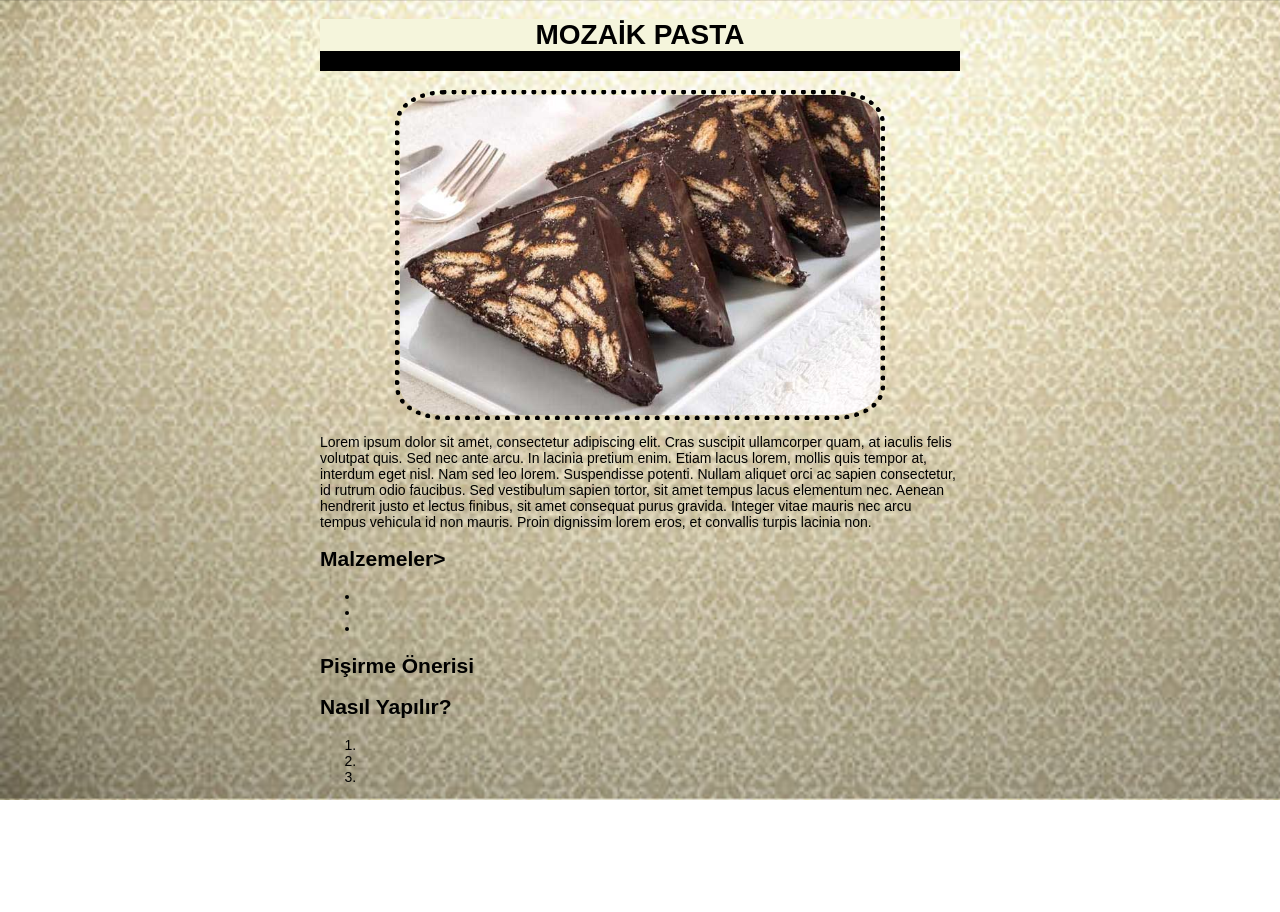
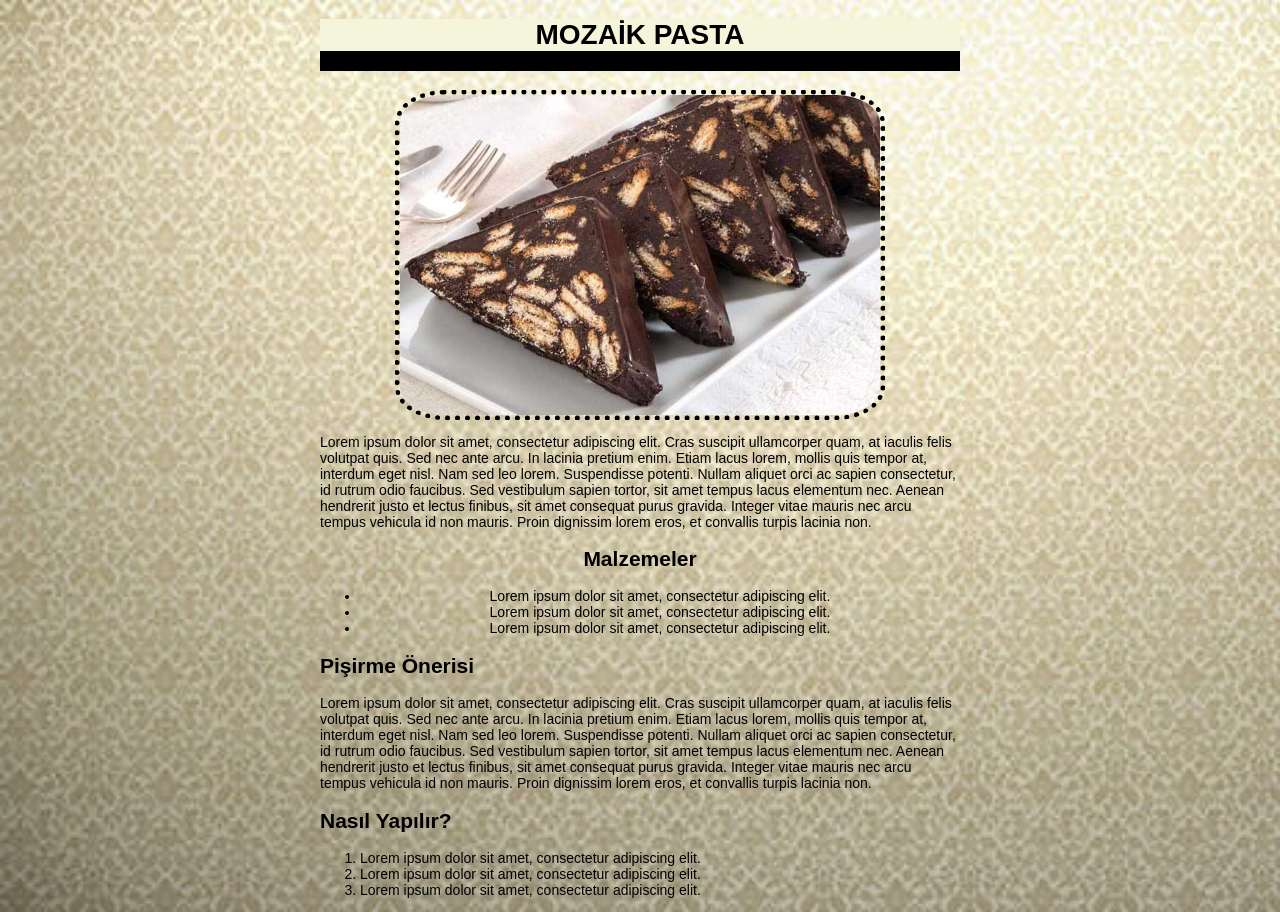
Before and after one commit to zeynepbastas/mozaikpastastarifi, a plain HTML site: page index.html in a window 1280 px wide. Before the commit the page ends 800 px from the top, so only its background shows below. Drawn offline with Linux system fonts and the light colour scheme.

Commit message:
Add files via upload

```diff
--- a/index.html
+++ b/index.html
@@ -5,27 +5,35 @@
         <meta charset="utf-8"/>
         <link href="style.css" rel="stylesheet"/>
     </head>
+
     <body>
         <h1>MOZAİK PASTA</h1>
         <img src="mozaik%20pasta.jpg"/>
         <p>Lorem ipsum dolor sit amet, consectetur adipiscing elit. Cras suscipit ullamcorper quam, at iaculis felis volutpat quis. Sed nec ante arcu. In lacinia pretium enim. Etiam lacus lorem, mollis quis tempor at, interdum eget nisl. Nam sed leo lorem. Suspendisse potenti. Nullam aliquet orci ac sapien consectetur, id rutrum odio faucibus. Sed vestibulum sapien tortor, sit amet tempus lacus elementum nec. Aenean hendrerit justo et lectus finibus, sit amet consequat purus gravida. Integer vitae mauris nec arcu tempus vehicula id non mauris. Proin dignissim lorem eros, et convallis turpis lacinia non.</p>
 
-        <h2> Malzemeler></h2>
+        <div class="malzemeler">
+             <h2> Malzemeler</h2>
 
         <ul>
-            <li> </li>
-            <li> </li>
-            <li> </li>
+            <li>Lorem ipsum dolor sit amet, consectetur adipiscing elit.</li>
+            <li>Lorem ipsum dolor sit amet, consectetur adipiscing elit.</li>
+            <li>Lorem ipsum dolor sit amet, consectetur adipiscing elit. </li>
         </ul>
+        </div>
+
+
+
 
         <h2>Pişirme Önerisi</h2>
-        <p> </p>
+
+        <p>Lorem ipsum dolor sit amet, consectetur adipiscing elit. Cras suscipit ullamcorper quam, at iaculis felis volutpat quis. Sed nec ante arcu. In lacinia pretium enim. Etiam lacus lorem, mollis quis tempor at, interdum eget nisl. Nam sed leo lorem. Suspendisse potenti. Nullam aliquet orci ac sapien consectetur, id rutrum odio faucibus. Sed vestibulum sapien tortor, sit amet tempus lacus elementum nec. Aenean hendrerit justo et lectus finibus, sit amet consequat purus gravida. Integer vitae mauris nec arcu tempus vehicula id non mauris. Proin dignissim lorem eros, et convallis turpis lacinia non. </p>
 
         <h2>Nasıl Yapılır?</h2>
+
         <ol>
-            <li> </li>
-            <li> </li>
-            <li> </li>
+            <li> Lorem ipsum dolor sit amet, consectetur adipiscing elit.</li>
+            <li> Lorem ipsum dolor sit amet, consectetur adipiscing elit.</li>
+            <li> Lorem ipsum dolor sit amet, consectetur adipiscing elit.</li>
         </ol>
 
     </body>
```
